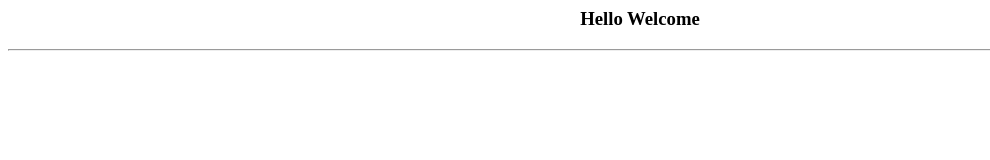
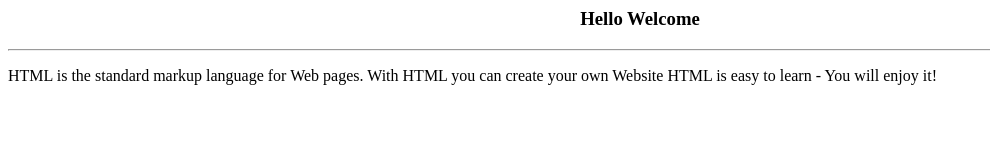
Before and after one commit to lurdhu/sample, a plain HTML site: page index.html in a window 1280 px wide. Shown: the whole page, without its empty margins (0-990 px from the left). Drawn offline with Linux system fonts and the light colour scheme.

Commit message:
Create paragraph

```diff
--- a/index.html
+++ b/index.html
@@ -2,3 +2,9 @@
   <h3>Hello Welcome</h3>
 </center>
 <hr>
+
+<p>
+  HTML is the standard markup language for Web pages.
+With HTML you can create your own Website
+HTML is easy to learn - You will enjoy it!
+</p>
```
